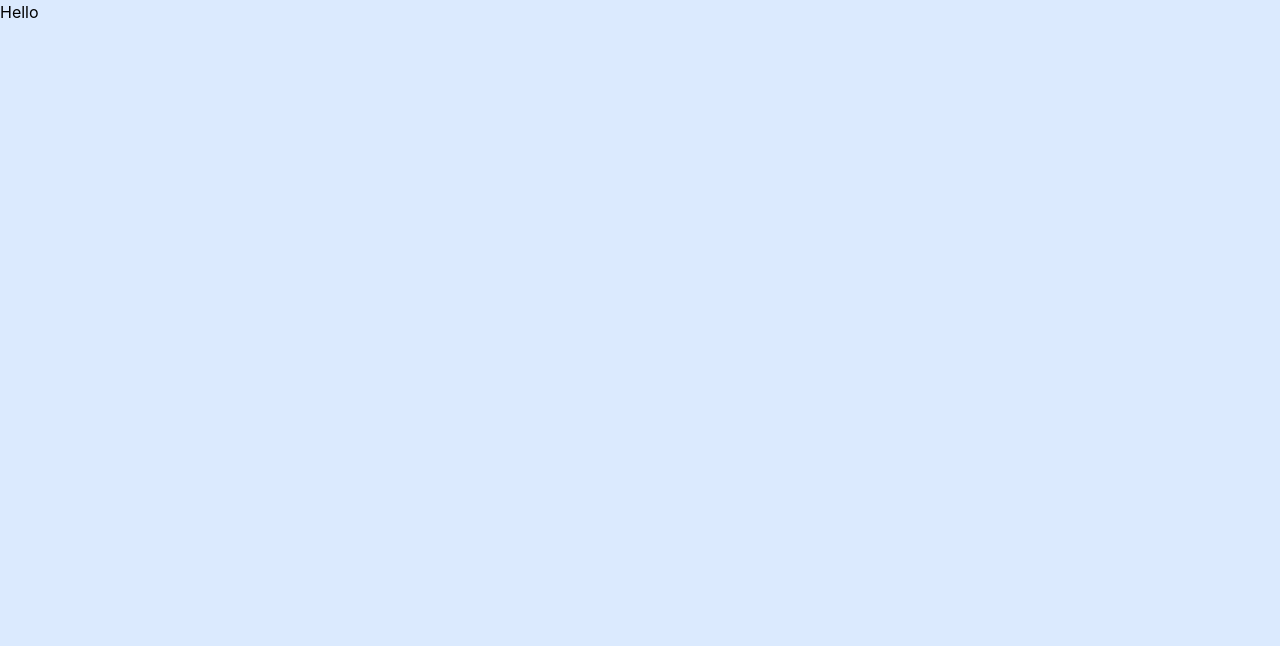
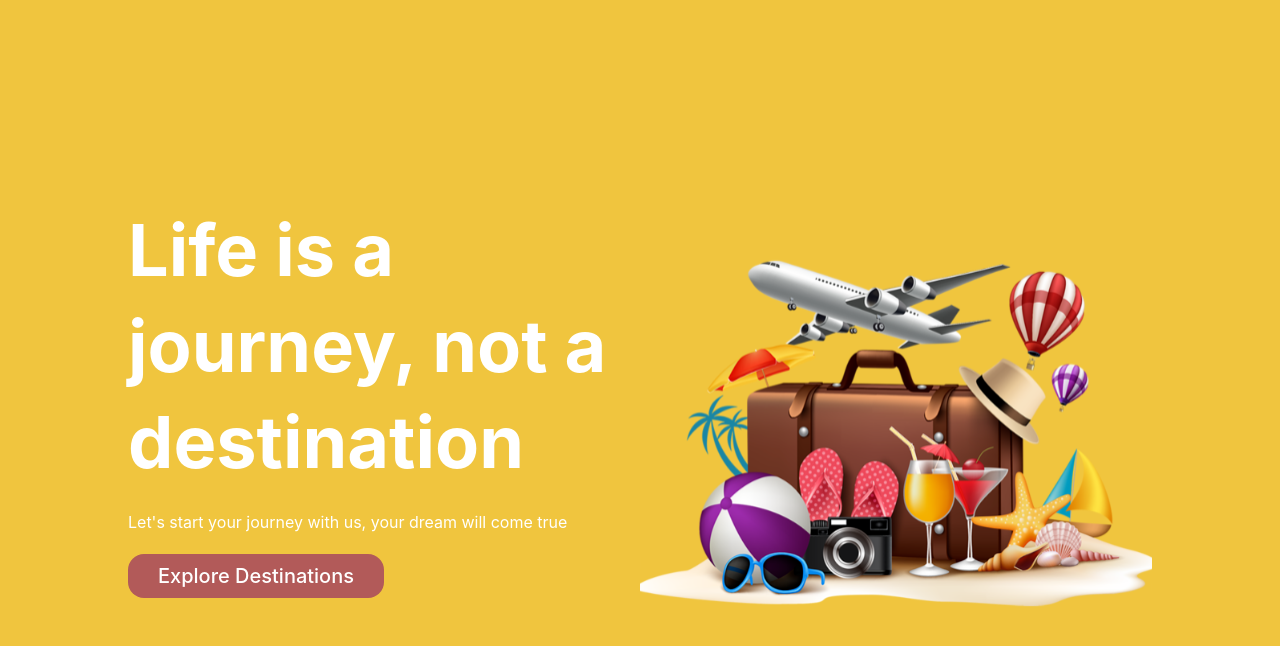
Before and after one commit to defz7/travelline, a Next.js app: page / in a window 1280 px wide. Shown: the top 646 px of the page. Built offline with nearby package versions, Linux system fonts and the light colour scheme.

Commit message:
Add landingpage

```diff
--- a/components/Home/landingpage.tsx
+++ b/components/Home/landingpage.tsx
@@ -3,10 +3,30 @@ import Link from "next/link";
 
 function Landingpage() {
     return(
-        <div className="h-screen relative bg-blue-100">
-            <p>
-                Hello
-            </p>
+        <div className="h-screen relative bg-cstmyellow">
+            <div className="h-full grid grid-cols-2 content-center py-24 px-32">
+                <div className="h-full gap-5 2xl:gap-8 content-center grid">
+                    <h1 className="text-5xl xl:text-7xl 2xl:text-7xl text-white font-poppinsbold leading-[4.5rem] xl:leading-[6rem] 2xl:leading-[6rem] font-bold">
+                        Life is a journey, not a destination
+                    </h1>
+                    <p className="text-[13px] xl:text-[16px] 2xl:text-xl text-white">
+                        Let's start your journey with us, your dream will come true
+                    </p>
+                    <Link href="/">
+                        <a className="flex justify-center w-64 cursor-pointer text-white border-white bg-cstmdarkbrown hover:bg-white hover:text-black py-2 rounded-2xl text-xl font-medium">
+                            Explore Destinations
+                        </a>
+					</Link>
+                </div>
+                <div className="mr-0 grid content-center m-auto">
+                    <Image
+                    src="/Images/Home/kisspng-travel-clip-art-portable-network-graphics-vector-g-viaggi-in-comitiva-faenza-ra-astorre-agenzia-viag-5be4f4439a98f7 1.svg"
+                    alt="Logo"
+                    width={910}
+                    height={745}
+                    />
+                </div>
+            </div>
         </div>
     );
 }
--- a/tailwind.config.js
+++ b/tailwind.config.js
@@ -4,7 +4,19 @@ module.exports = {
     "./components/**/*.{js,ts,jsx,tsx}",
   ],
   theme: {
-    extend: {},
+    extend: {
+      backgroundImage: {
+        'landingpage': "url('/Images/Home/Rectangle 4.svg)",
+      },
+      colors: {
+        cstmyellow: "#F0C53E",
+        cstmdarkbrown: "#B25A59",
+        brownfont: "#7F2736",
+      },
+      fontFamily: {
+
+      },
+    },
   },
   plugins: [],
 }
```
Also changed, not shown: public/Images/Home/Rectangle 4.svg (added), public/Images/Home/kisspng-travel-clip-art-portable-network-graphics-vector-g-viaggi-in-comitiva-faenza-ra-astorre-agenzia-viag-5be4f4439a98f7 1.svg (added).
